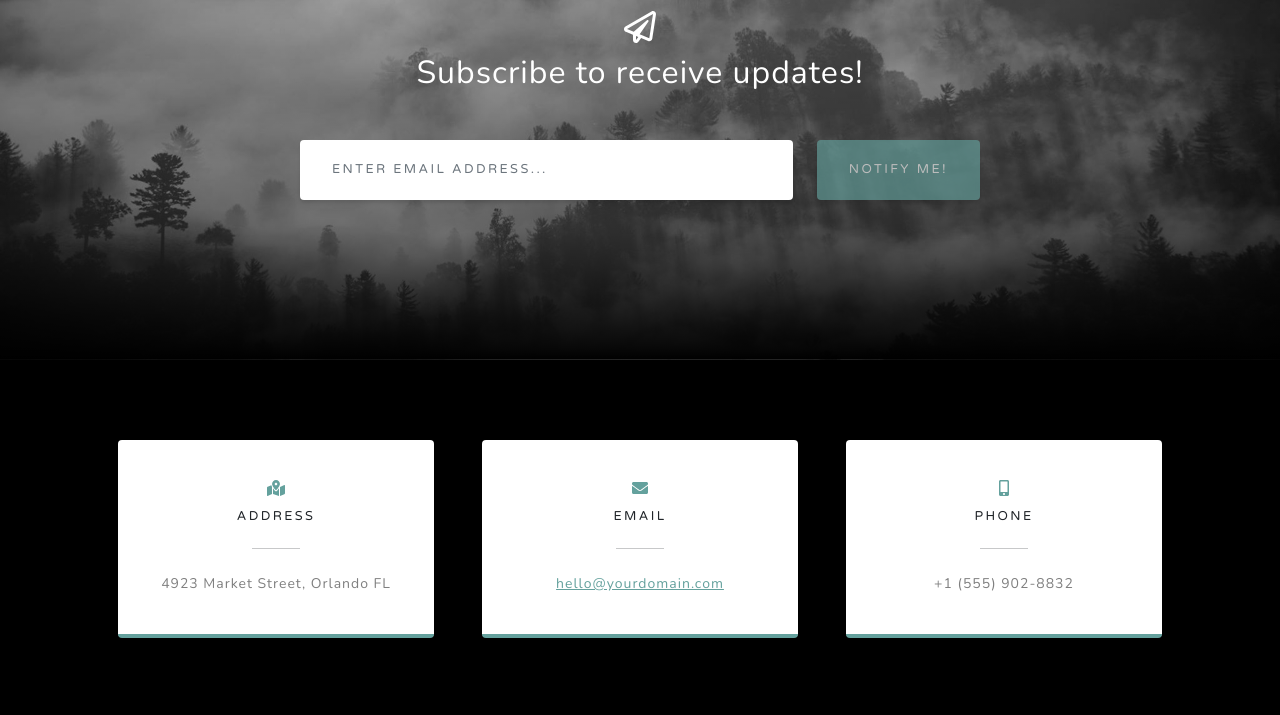
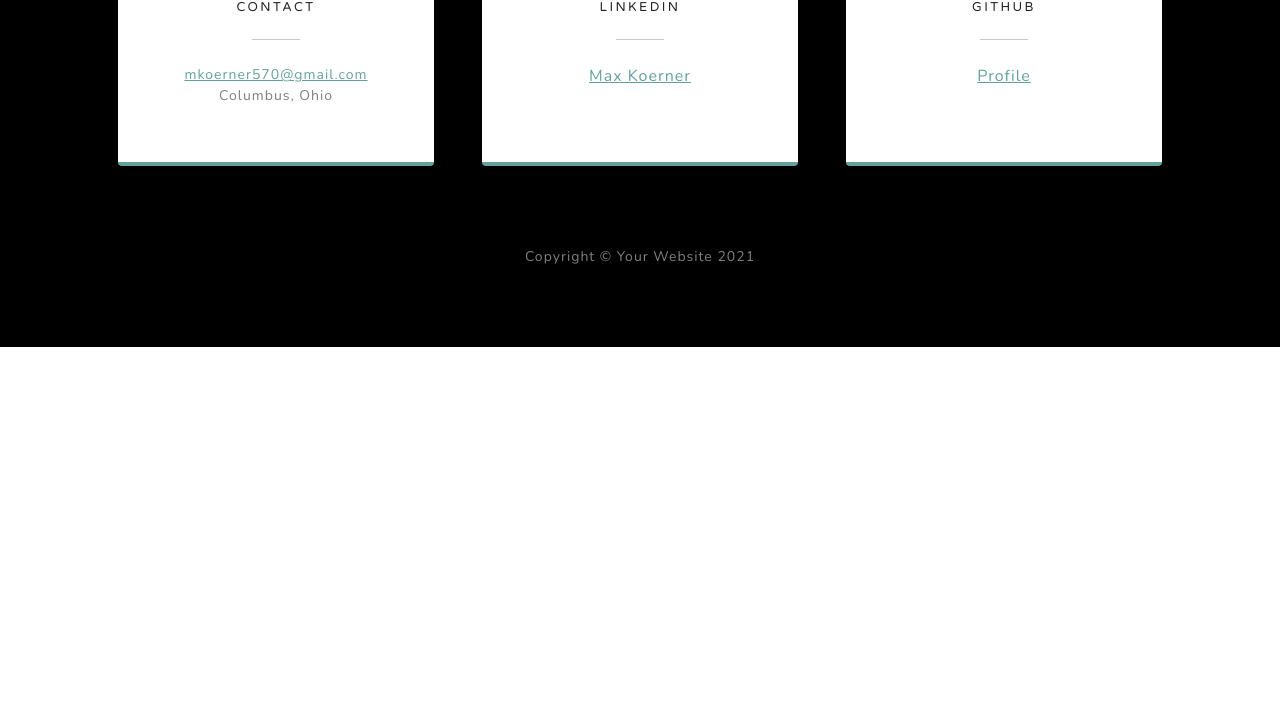
Before and after one commit to mkoerner570/mkoerner570.github.io, a plain HTML site: page index.html in a window 1280 px wide. Shown: the part 3167-3882 px from the top of the page. After the commit the page ends 3514 px from the top, so only its background shows below. Drawn offline with nearby package versions, Linux system fonts and the light colour scheme.

Commit message:
making improvements

```diff
--- a/index.html
+++ b/index.html
@@ -5,7 +5,7 @@
         <meta name="viewport" content="width=device-width, initial-scale=1, shrink-to-fit=no" />
         <meta name="description" content="" />
         <meta name="author" content="" />
-        <title>Grayscale - Start Bootstrap Theme</title>
+        <title>Max Koerner</title>
         <link rel="icon" type="image/x-icon" href="assets/favicon.ico" />
         <!-- Font Awesome icons (free version)-->
         <script src="https://use.fontawesome.com/releases/v5.15.4/js/all.js" crossorigin="anonymous"></script>
@@ -107,12 +107,10 @@
             </div>
         </section>
         <!-- Signup-->
-        <section class="signup-section" id="signup">
-            <div class="container px-4 px-lg-5">
-                <div class="row gx-4 gx-lg-5">
-                    <div class="col-md-10 col-lg-8 mx-auto text-center">
-                        <i class="far fa-paper-plane fa-2x mb-2 text-white"></i>
-                        <h2 class="text-white mb-5">Subscribe to receive updates!</h2>
+        <!-- <section class="signup-section" id="signup"> -->
+            <!-- <div class="container px-4 px-lg-5"> -->
+                <!-- <div class="row gx-4 gx-lg-5"> -->
+                    <!-- <div class="col-md-10 col-lg-8 mx-auto text-center"> -->
                         <!-- * * * * * * * * * * * * * * *-->
                         <!-- * * SB Forms Contact Form * *-->
                         <!-- * * * * * * * * * * * * * * *-->
@@ -120,57 +118,60 @@
                         <!-- To make this form functional, sign up at-->
                         <!-- https://startbootstrap.com/solution/contact-forms-->
                         <!-- to get an API token!-->
-                        <form class="form-signup" id="contactForm" data-sb-form-api-token="API_TOKEN">
+                        <!-- <form class="form-signup" id="contactForm" data-sb-form-api-token="API_TOKEN"> -->
                             <!-- Email address input-->
-                            <div class="row input-group-newsletter">
-                                <div class="col"><input class="form-control" id="emailAddress" type="email" placeholder="Enter email address..." aria-label="Enter email address..." data-sb-validations="required,email" /></div>
-                                <div class="col-auto"><button class="btn btn-primary disabled" id="submitButton" type="submit">Notify Me!</button></div>
-                            </div>
-                            <div class="invalid-feedback mt-2" data-sb-feedback="emailAddress:required">An email is required.</div>
-                            <div class="invalid-feedback mt-2" data-sb-feedback="emailAddress:email">Email is not valid.</div>
+                            <!-- <div class="row input-group-newsletter"> -->
+                                <!-- <div class="col"><input class="form-control" id="emailAddress" type="email" placeholder="Enter email address..." aria-label="Enter email address..." data-sb-validations="required,email" /></div> -->
+                                <!-- <div class="col-auto"><button class="btn btn-primary disabled" id="submitButton" type="submit">Notify Me!</button></div> -->
+                            <!-- </div> -->
+                            <!-- <div class="invalid-feedback mt-2" data-sb-feedback="emailAddress:required">An email is required.</div> -->
+                            <!-- <div class="invalid-feedback mt-2" data-sb-feedback="emailAddress:email">Email is not valid.</div> -->
                             <!-- Submit success message-->
                             <!---->
                             <!-- This is what your users will see when the form-->
                             <!-- has successfully submitted-->
-                            <div class="d-none" id="submitSuccessMessage">
-                                <div class="text-center mb-3 mt-2 text-white">
-                                    <div class="fw-bolder">Form submission successful!</div>
-                                    To activate this form, sign up at
-                                    <br />
-                                    <a href="https://startbootstrap.com/solution/contact-forms">https://startbootstrap.com/solution/contact-forms</a>
-                                </div>
-                            </div>
+                            <!-- <div class="d-none" id="submitSuccessMessage"> -->
+                                <!-- <div class="text-center mb-3 mt-2 text-white"> -->
+                                    <!-- <div class="fw-bolder">Form submission successful!</div> -->
+                                    <!-- To activate this form, sign up at -->
+                                    <!-- <br /> -->
+                                    <!-- <a href="https://startbootstrap.com/solution/contact-forms">https://startbootstrap.com/solution/contact-forms</a> -->
+                                <!-- </div> -->
+                            <!-- </div> -->
                             <!-- Submit error message-->
                             <!---->
                             <!-- This is what your users will see when there is-->
                             <!-- an error submitting the form-->
-                            <div class="d-none" id="submitErrorMessage"><div class="text-center text-danger mb-3 mt-2">Error sending message!</div></div>
-                        </form>
-                    </div>
-                </div>
-            </div>
-        </section>
+                            <!-- <div class="d-none" id="submitErrorMessage"><div class="text-center text-danger mb-3 mt-2">Error sending message!</div></div> -->
+                        <!-- </form> -->
+                    <!-- </div> -->
+                <!-- </div> -->
+            <!-- </div> -->
+        <!-- </section> -->
         <!-- Contact-->
         <section class="contact-section bg-black">
             <div class="container px-4 px-lg-5">
                 <div class="row gx-4 gx-lg-5">
-                    <div class="col-md-4 mb-3 mb-md-0">
+                    <!-- <div class="col-md-4 mb-3 mb-md-0">
                         <div class="card py-4 h-100">
                             <div class="card-body text-center">
                                 <i class="fas fa-map-marked-alt text-primary mb-2"></i>
-                                <h4 class="text-uppercase m-0">Address</h4>
+                                <h4 class="text-uppercase m-0">Location</h4>
                                 <hr class="my-4 mx-auto" />
-                                <div class="small text-black-50">4923 Market Street, Orlando FL</div>
+                                <div class="small text-black-50">Columbus, Ohio</div>
                             </div>
                         </div>
-                    </div>
+                    </div> -->
                     <div class="col-md-4 mb-3 mb-md-0">
                         <div class="card py-4 h-100">
                             <div class="card-body text-center">
                                 <i class="fas fa-envelope text-primary mb-2"></i>
-                                <h4 class="text-uppercase m-0">Email</h4>
+                                <h4 class="text-uppercase m-0">Contact</h4>
                                 <hr class="my-4 mx-auto" />
-                                <div class="small text-black-50"><a href="#!">hello@yourdomain.com</a></div>
+                                <div class="small text-black-50">
+                                    <a href="#!">mkoerner570@gmail.com</a>
+                                    <p>Columbus, Ohio</p>
+                                </div>
                             </div>
                         </div>
                     </div>
@@ -178,17 +179,22 @@
                         <div class="card py-4 h-100">
                             <div class="card-body text-center">
                                 <i class="fas fa-mobile-alt text-primary mb-2"></i>
-                                <h4 class="text-uppercase m-0">Phone</h4>
+                                <h4 class="text-uppercase m-0">LinkedIn</h4>
                                 <hr class="my-4 mx-auto" />
-                                <div class="small text-black-50">+1 (555) 902-8832</div>
+                                <a class="LinkedIn" href="https://www.linkedin.com/search/results/groups/?keywords=python%20developer&origin=SWITCH_SEARCH_VERTICAL&position=2&searchId=6accc7de-7e24-40eb-8b6e-4e9980979420&sid=%409N">Max Koerner</a>
                             </div>
                         </div>
                     </div>
-                </div>
-                <div class="social d-flex justify-content-center">
-                    <a class="mx-2" href="#!"><i class="fab fa-twitter"></i></a>
-                    <a class="mx-2" href="#!"><i class="fab fa-facebook-f"></i></a>
-                    <a class="mx-2" href="#!"><i class="fab fa-github"></i></a>
+                    <div class="col-md-4 mb-3 mb-md-0">
+                        <div class="card py-4 h-100">
+                            <div class="card-body text-center">
+                                <i class="fab fa-github text-primary mb-2"></i>
+                                <h4 class="text-uppercase m-0">GitHub</h4>
+                                <hr class="my-4 mx-auto" />
+                                <a class="LinkedIn" href="https://github.com/mkoerner570">Profile</a>
+                            </div>
+                        </div>
+                    </div>
                 </div>
             </div>
         </section>
```
